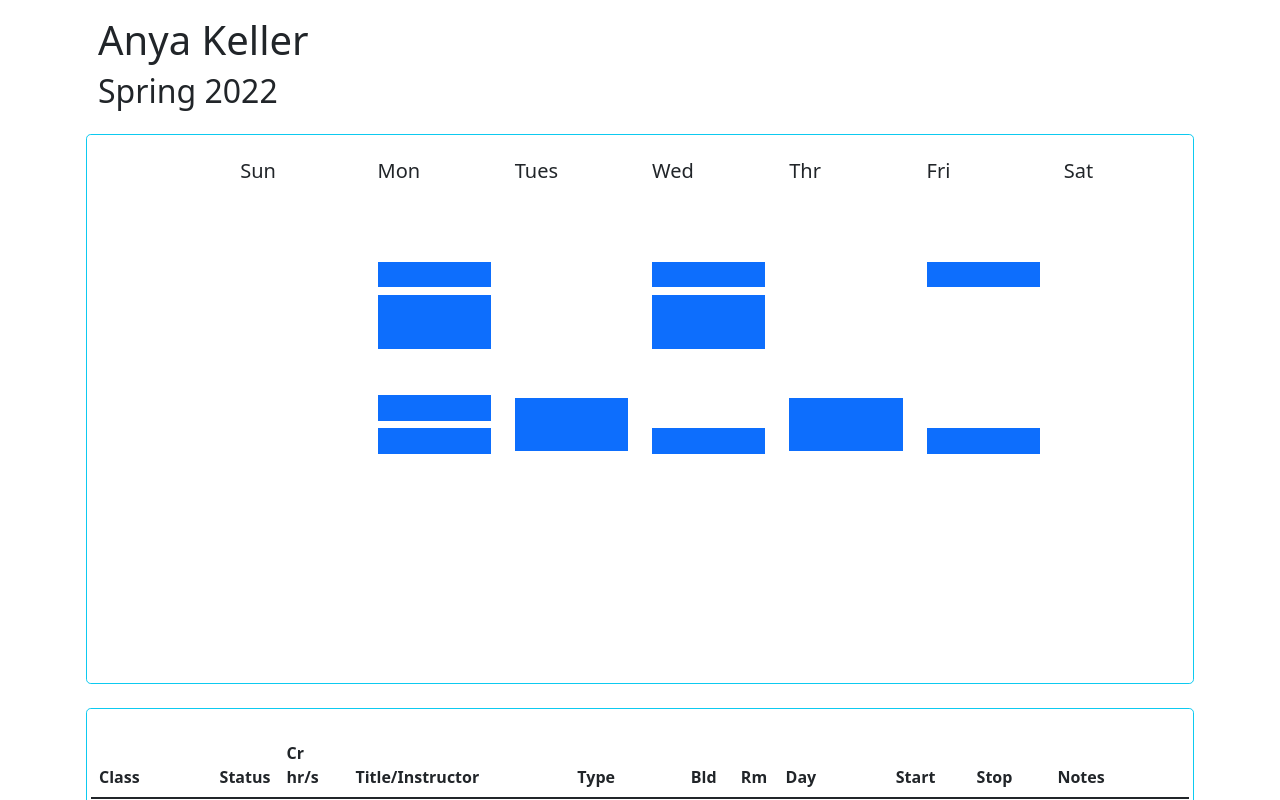
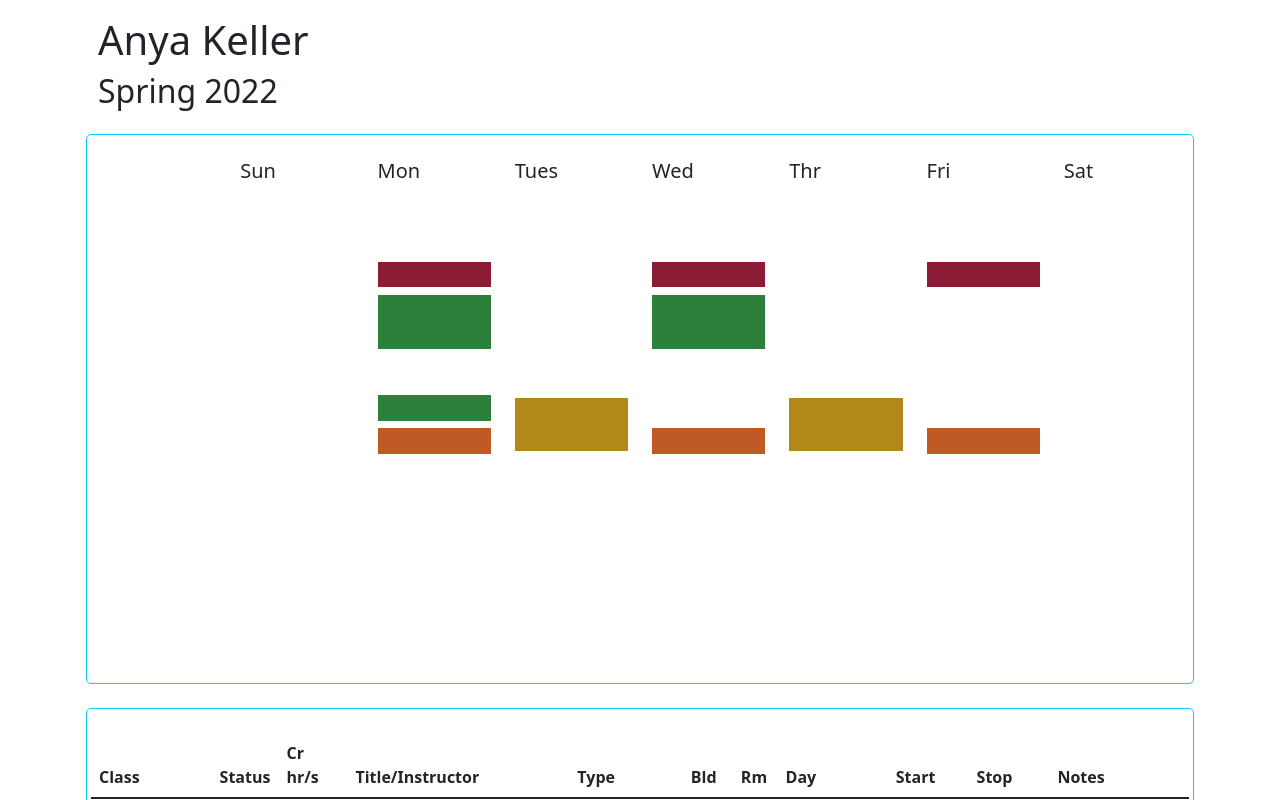
Before and after one commit to anyakeller/class-schedule, a React (Create React App) app: page / in a window 1280 px wide. Shown: the top 800 px of the page. Built offline with nearby package versions, Linux system fonts and the light colour scheme.

Commit message:
got colors to show

```diff
--- a/src/routes/Home.js
+++ b/src/routes/Home.js
@@ -1,5 +1,8 @@
 import React from "react";
-import { dayNames as DayNames, coursesInDay as CoursesInDay } from "../utils/Schedule.js";
+import {
+  dayNames as DayNames,
+  coursesInDay as CoursesInDay
+} from "../utils/Schedule.js";
 import { convertTime } from "../utils/TimeHandling.js";
 const { Interval } = require("luxon");
 
@@ -31,9 +34,9 @@ function DayTimeBlock(props) {
         width: "100%",
         height: `${blockHeightPercent}%`,
         top: `${blockTopPercent}%`,
+        backgroundColor: `#${props.sectionData.color}`,
         position: "absolute"
-      }}
-      className={"bg-primary"}></div>
+      }}></div>
   );
 }
 
```
